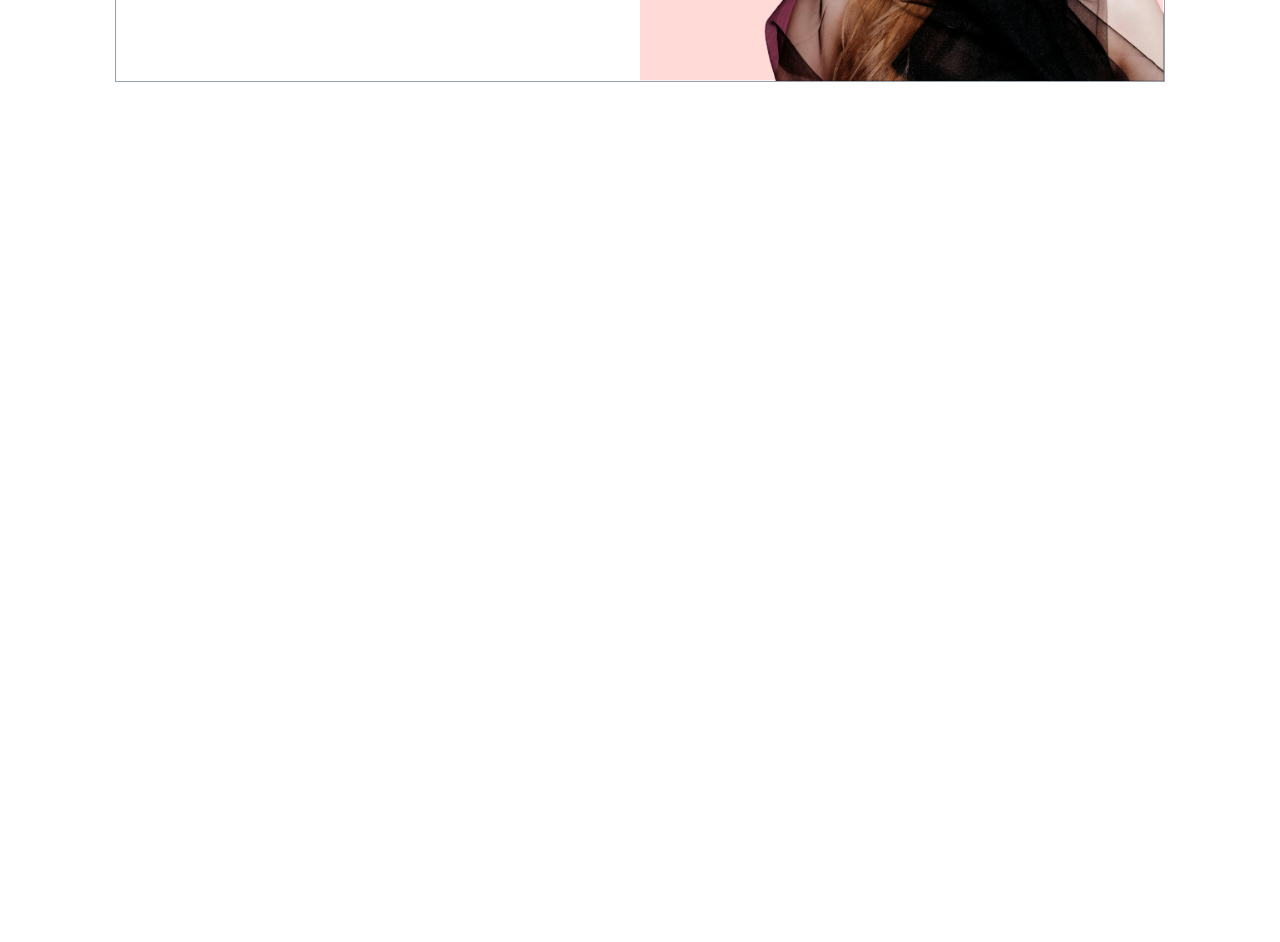
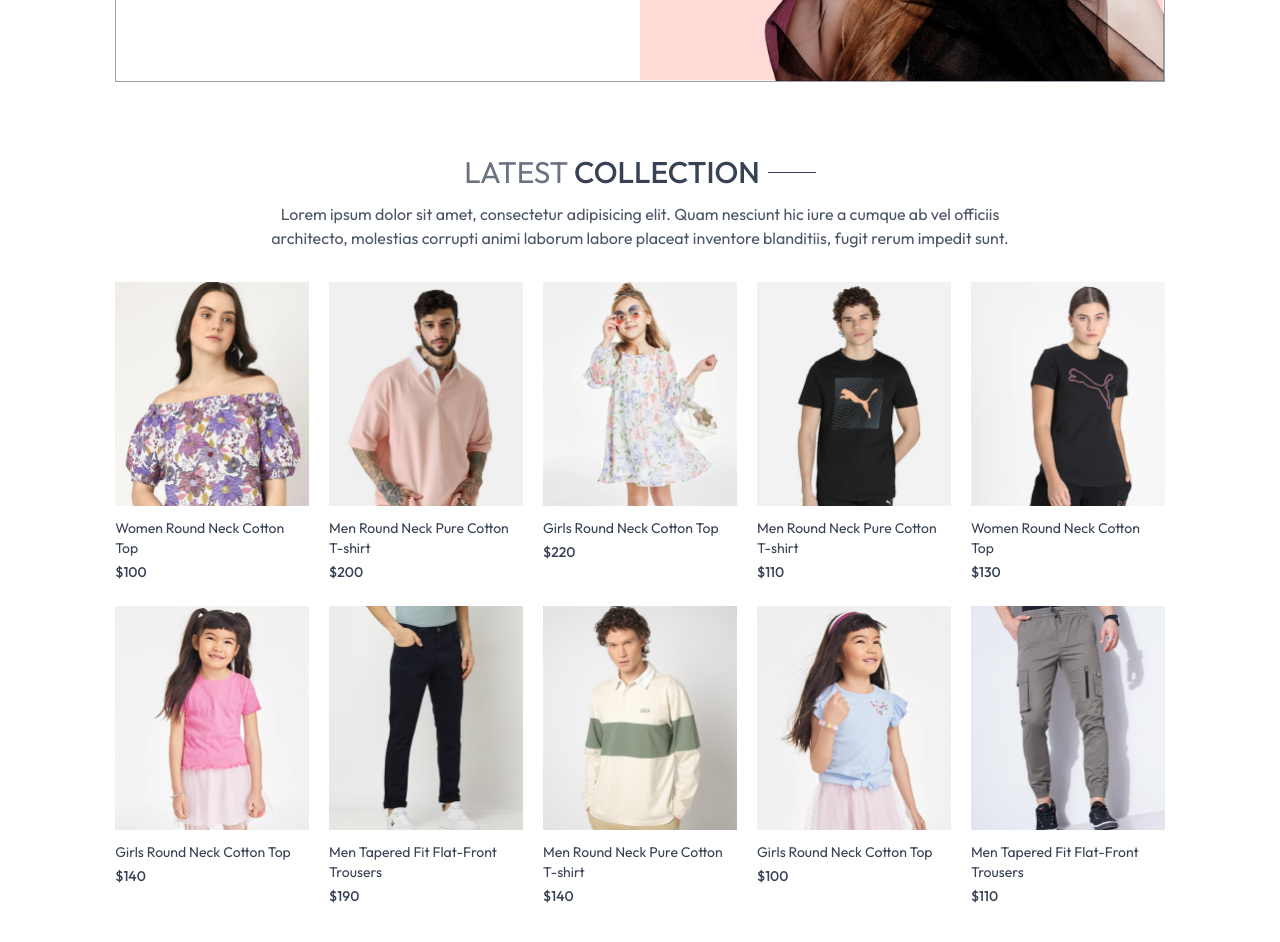
Before and after one commit to milancodess/ecommerce-app, a React (Vite) app in the folder frontend/: page / in a window 1280 px wide. Shown: the part 420-1362 px from the top of the page. Before the commit the page ends 800 px from the top, so only its background shows below. Built offline with nearby package versions, Linux system fonts and the light colour scheme.

Commit message:
Implement LatestCollection component with product rendering and add Title and ProductItem components

```diff
--- a/frontend/src/components/LatestCollection.jsx
+++ b/frontend/src/components/LatestCollection.jsx
@@ -1,11 +1,42 @@
-import React, { useContext } from "react";
+import React, { useContext, useEffect, useState } from "react";
 import { ShopContext } from "../context/ShopContext";
+import Title from "./Title";
+import ProductItem from "./ProductItem";
 
 const LatestCollection = () => {
   const { products } = useContext(ShopContext);
-  console.log(products);
+  const [latestProducts, setLatestProducts] = useState([]);
 
-  return <div></div>;
+  useEffect(() => {
+    setLatestProducts(products.slice(0, 10));
+  }, []);
+
+  return (
+    <div className="my-10">
+      <div className="text-center py-8 text-3xl">
+        <Title text1={"LATEST"} text2={"COLLECTION"} />
+        <p className="w-3/4 m-auto text-xs sm:text-sm md:text-base text-gray-600">
+          Lorem ipsum dolor sit amet, consectetur adipisicing elit. Quam
+          nesciunt hic iure a cumque ab vel officiis architecto, molestias
+          corrupti animi laborum labore placeat inventore blanditiis, fugit
+          rerum impedit sunt.
+        </p>
+      </div>
+
+      {/* Rendering Products */}
+      <div className="grid grid-cols-2 sm:grid-cols-3 md:grid-cols-4 lg:grid-cols-5 gap-5 gap-y-6">
+        {latestProducts.map((item, index) => (
+          <ProductItem
+            key={index}
+            id={item._id}
+            image={item.image}
+            name={item.name}
+            price={item.price}
+          />
+        ))}
+      </div>
+    </div>
+  );
 };
 
 export default LatestCollection;
--- a/frontend/src/components/Navbar.jsx
+++ b/frontend/src/components/Navbar.jsx
@@ -7,7 +7,9 @@
 
   return (
     <div className="relative flex items-center justify-between py-5 font-medium">
-      <img src={assets.logo} className="w-36" alt="Logo" />
+      <Link to="/">
+        <img src={assets.logo} className="w-36" alt="Logo" />
+      </Link>
 
       <ul className="hidden sm:flex gap-5 text-sm text-gray-700">
         {["/", "/collection", "/about", "/contact"].map((path, idx) => {
--- /dev/null
+++ b/frontend/src/components/ProductItem.jsx
@@ -0,0 +1,25 @@
+import React, { useContext } from "react";
+import { ShopContext } from "../context/ShopContext";
+import { Link } from "react-router-dom";
+
+const ProductItem = ({ id, image, name, price }) => {
+  const { currency } = useContext(ShopContext);
+  return (
+    <Link className="text-gray-700 cursor-pointer" to={`/product/${id}`}>
+      <div className="overflow-hidden">
+        <img
+          className="hover:scale-110 transitition ease-in-out"
+          src={image[0]}
+          alt=""
+        />
+      </div>
+      <p className="pt-3 pb-1 text-sm">{name}</p>
+      <p className="text-sm font-medium">
+        {currency}
+        {price}
+      </p>
+    </Link>
+  );
+};
+
+export default ProductItem;
--- /dev/null
+++ b/frontend/src/components/Title.jsx
@@ -0,0 +1,14 @@
+import React from "react";
+
+const Title = ({ text1, text2 }) => {
+  return (
+    <div className="inline-flex gap-2 items-center mb-3">
+      <p className="text-gray-500">
+        {text1} <span className="text-gray-700 font-medium">{text2}</span>
+      </p>
+      <p className="w-8 sm:w-12 h-[1px] bg-gray-700"></p>
+    </div>
+  );
+};
+
+export default Title;
--- a/frontend/src/index.css
+++ b/frontend/src/index.css
@@ -14,3 +14,10 @@
   font-weight: 400;
   font-style: normal;
 }
+
+@media (max-width: 640px) {
+  a.active {
+    background-color: black;
+    color: white;
+  }
+}
```
